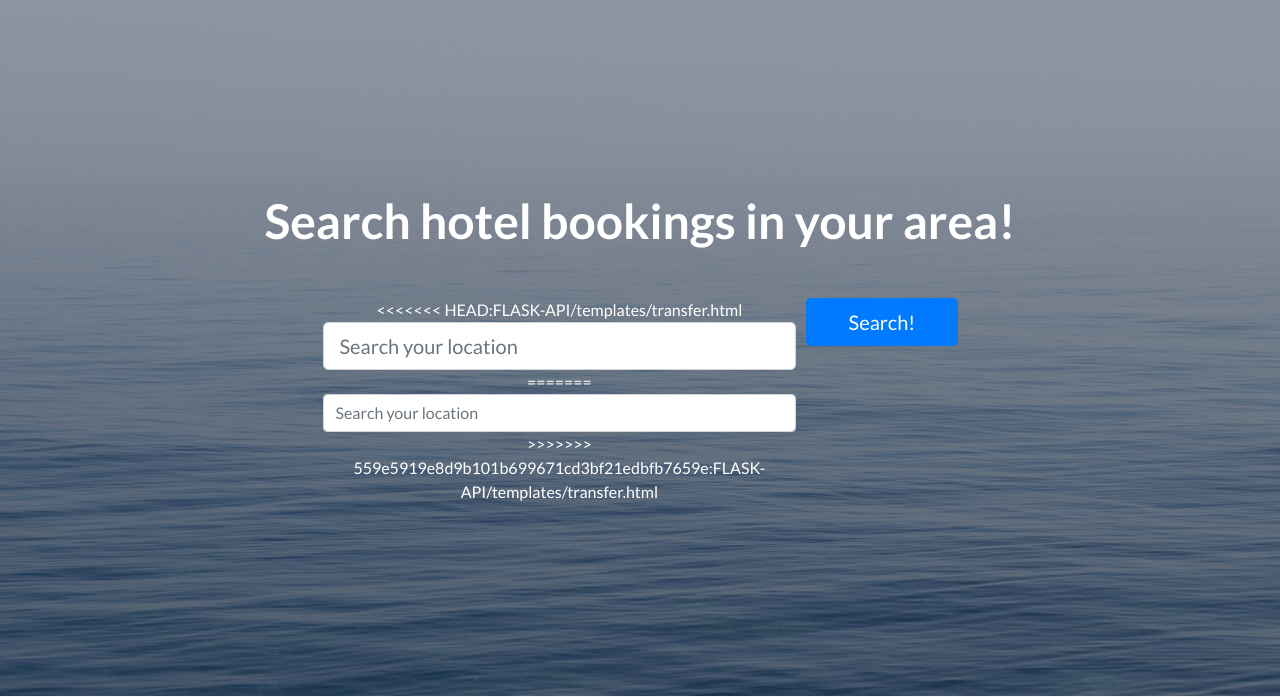
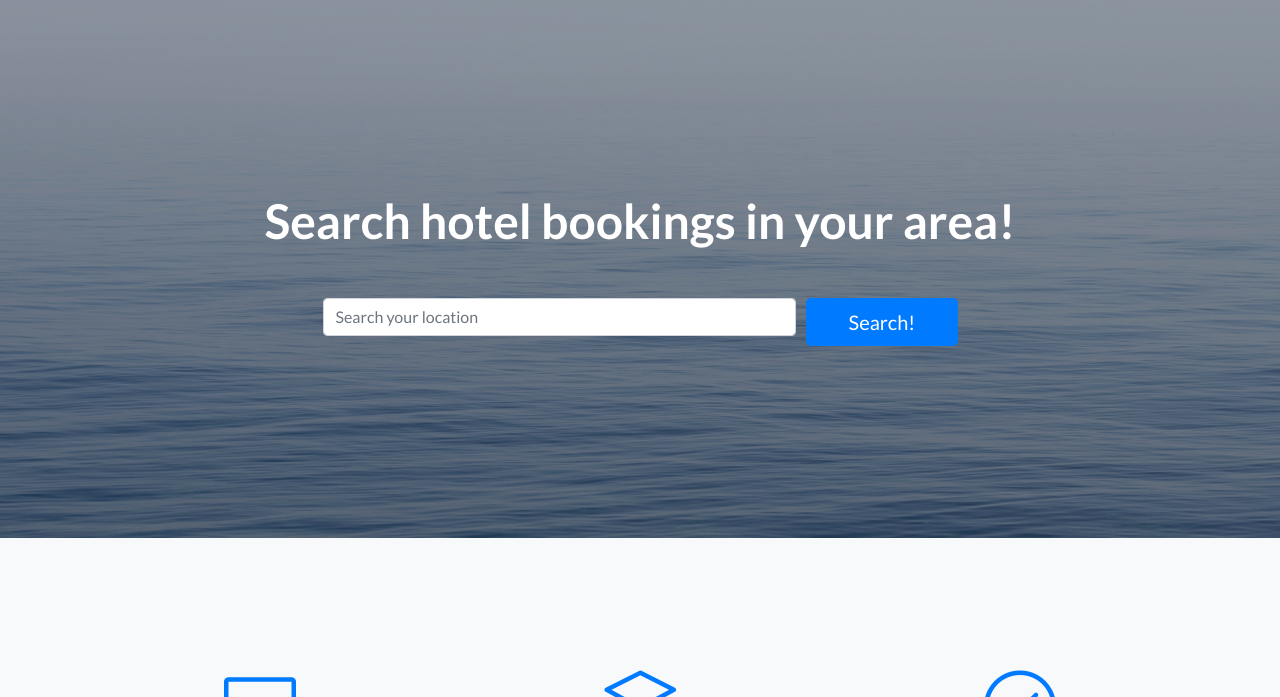
Before and after one commit to Engnation/Intro-to-Selenium, a Flask app: page / in a window 1280 px wide. Shown: the part 56-753 px from the top of the page. Run offline with Flask 2, Linux system fonts and the light colour scheme; some libraries are stand-ins or nearby versions.

Commit message:
merge conflicts

```diff
--- a/FLASK-API/templates/transfer.html
+++ b/FLASK-API/templates/transfer.html
@@ -45,11 +45,7 @@
 	<form action="{{ url_for('index')}}" method="POST">
             <div class="form-row">
               <div class="col-12 col-md-9 mb-2 mb-md-0">
-<<<<<<< HEAD:FLASK-API/templates/transfer.html
-                <input type="email" class="form-control form-control-lg" placeholder="Search your location">
-=======
-                <input type="text" name="search_location" class="form-control" placeholder="Search your location">
->>>>>>> 559e5919e8d9b101b699671cd3bf21edbfb7659e:FLASK-API/templates/transfer.html
+               <input type="text" name="search_location" class="form-control" placeholder="Search your location">
               </div>
               <div class="col-12 col-md-3">
                 <button type="submit" class="btn btn-block btn-lg btn-primary">Search!</button>
```
